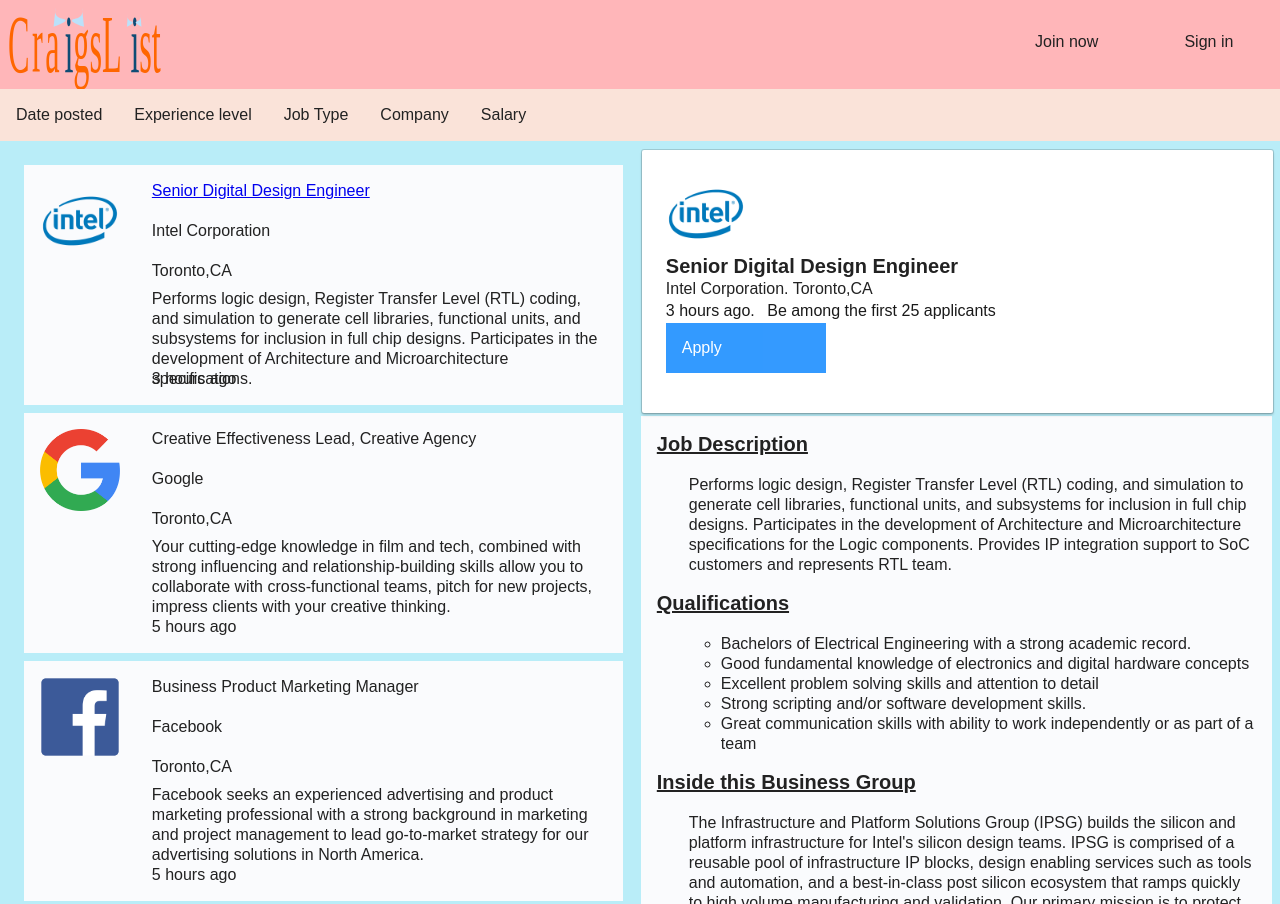
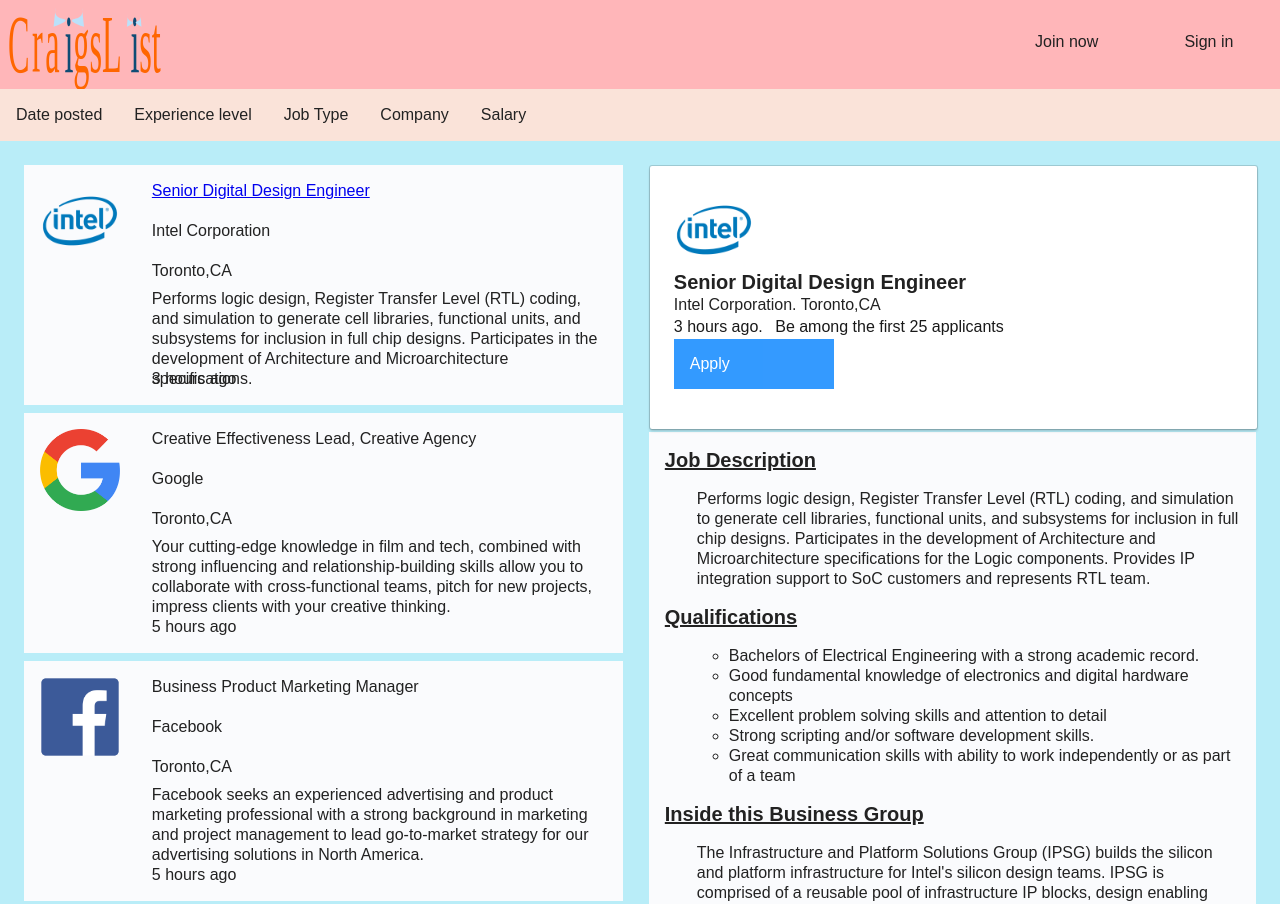
Before and after one commit to janusha95/comp-project, a plain HTML site: page job-detail.html in a window 1280 px wide. Shown: the top 904 px of the page. Drawn offline with Linux system fonts and the light colour scheme.

Commit message:
modified the margin for topcard

```diff
--- a/css/main.css
+++ b/css/main.css
@@ -564,6 +564,10 @@
       grid-row-end: 11;
       grid-column-start: 2;
       grid-column-end: 3;
+      margin-left: 0.5em;
+      margin-right: 1em;
+      margin-top: 1em;
+      margin-bottom: 0em;
     }
     .job-desc-header{
       display: block;
```
